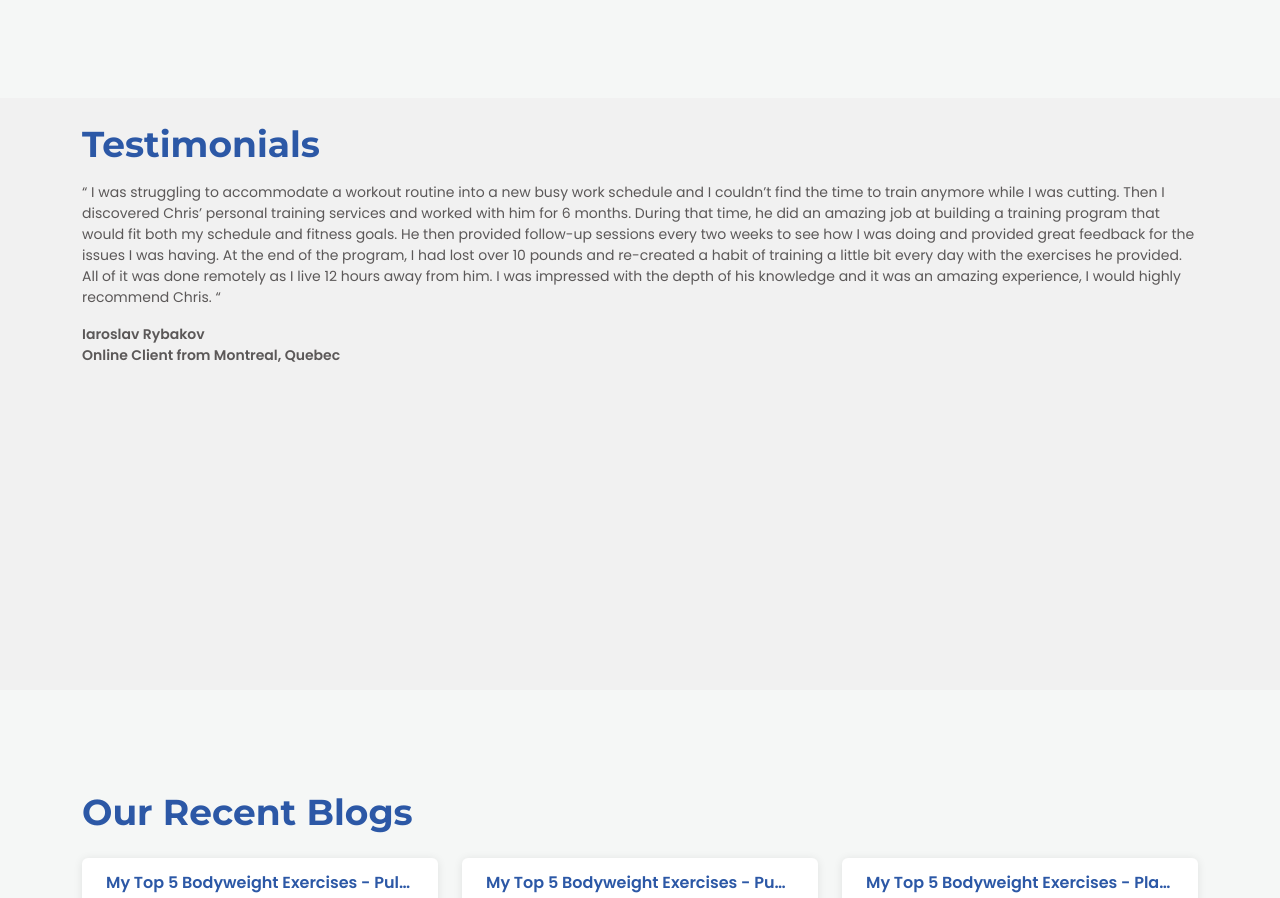
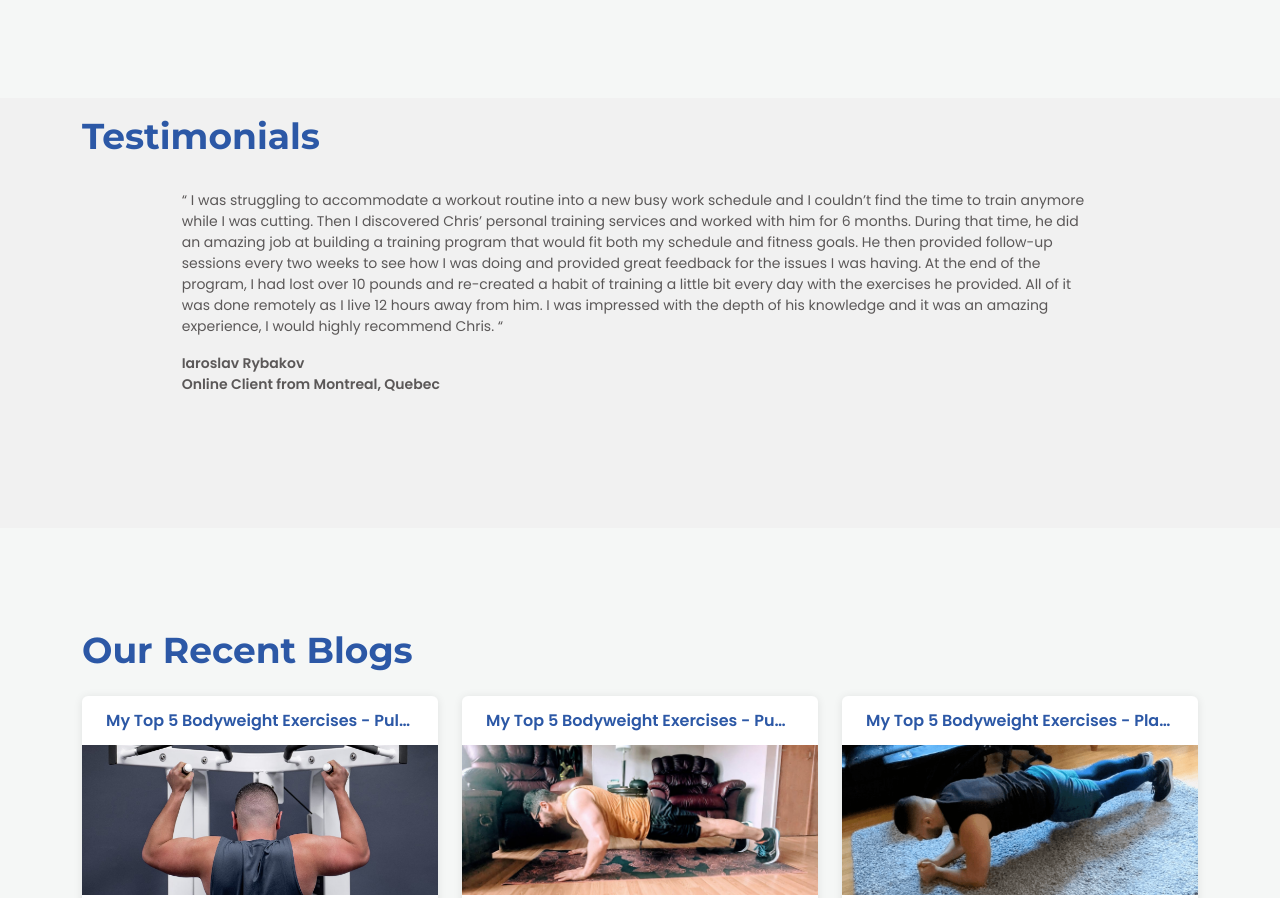
Before and after one commit to JGSolutions/fitvitfitness, a Next.js app: page / in a window 1280 px wide. Shown: the part 1212-2110 px from the top of the page. Built offline with nearby package versions, Linux system fonts and the light colour scheme.

Commit message:
adjusting styling

```diff
--- a/pages/index.tsx
+++ b/pages/index.tsx
@@ -102,10 +102,10 @@ export default function Home({ getRecentPosts, AUDIENCE_ID, API_KEY, DATACENTER
 								</div>
 							</div>
 							<div className="row">
-								<div className="col">
-									<div style={{ width: '100%', height: '500px'}}>
+								<div className="col" style={{ display: 'flex', justifyContent: 'center'}}>
+									<div style={{ width: '85%', height: 'auto', display: 'flex', justifyContent: 'center'}}>
 										<ScrollSlider>
-											<section className={styles.sectionR}>
+											<section className={styles.testimonialSection}>
 												<p className={styles.text}>
 													“ I was struggling to accommodate a workout routine into a new busy work schedule and I couldn’t find the time
 													to train anymore while I was cutting. Then I discovered Chris’ personal training services and worked with him
@@ -121,7 +121,7 @@ export default function Home({ getRecentPosts, AUDIENCE_ID, API_KEY, DATACENTER
 													<p>Online Client from Montreal, Quebec</p>
 												</div>
 											</section>
-											<section className={styles.sectionR}>
+											<section className={styles.testimonialSection}>
 												<div className={styles.text}>
 													<p className={utilStyles.textParagraph}>I was scared to go back to the gym after a stroke in 2018.
 														I didn’t want to be judged or laughed at. I had lost my confidence.
@@ -137,11 +137,12 @@ export default function Home({ getRecentPosts, AUDIENCE_ID, API_KEY, DATACENTER
 													<p>In-person client from Kingsville, Ontario  </p>
 												</div>
 											</section>
-
-											<section className={styles.sectionR}>
+											<section className={styles.testimonialSection}>
 												<div className={styles.text}>
 													<p className={utilStyles.textParagraph}>
-														Chris your training style has guided me towards my goals. You have demonstrated techniques and form and explained the corrective measures to improve my workouts. Thank you for inspiring me and your encouragement to push me to reach my goals. I highly recommend you as a great coach.
+														Chris your training style has guided me towards my goals. You have demonstrated techniques and form and explained the
+														 corrective measures to improve my workouts. Thank you for inspiring me and your encouragement to push me to reach my goals.
+														  I highly recommend you as a great coach.
 													</p>
 												</div>
 
--- a/styles/Home.module.css
+++ b/styles/Home.module.css
@@ -103,11 +103,12 @@
 	background-color: #F1F1F1;
 }
 
-.sectionR {
+.testimonialSection {
     height: 100%;
     width: 100%;
 	flex-shrink: 0;
     scroll-snap-align: start;
+	padding: var(--fs-reg);
 }
 
 @media (max-width: 800px) {
```
